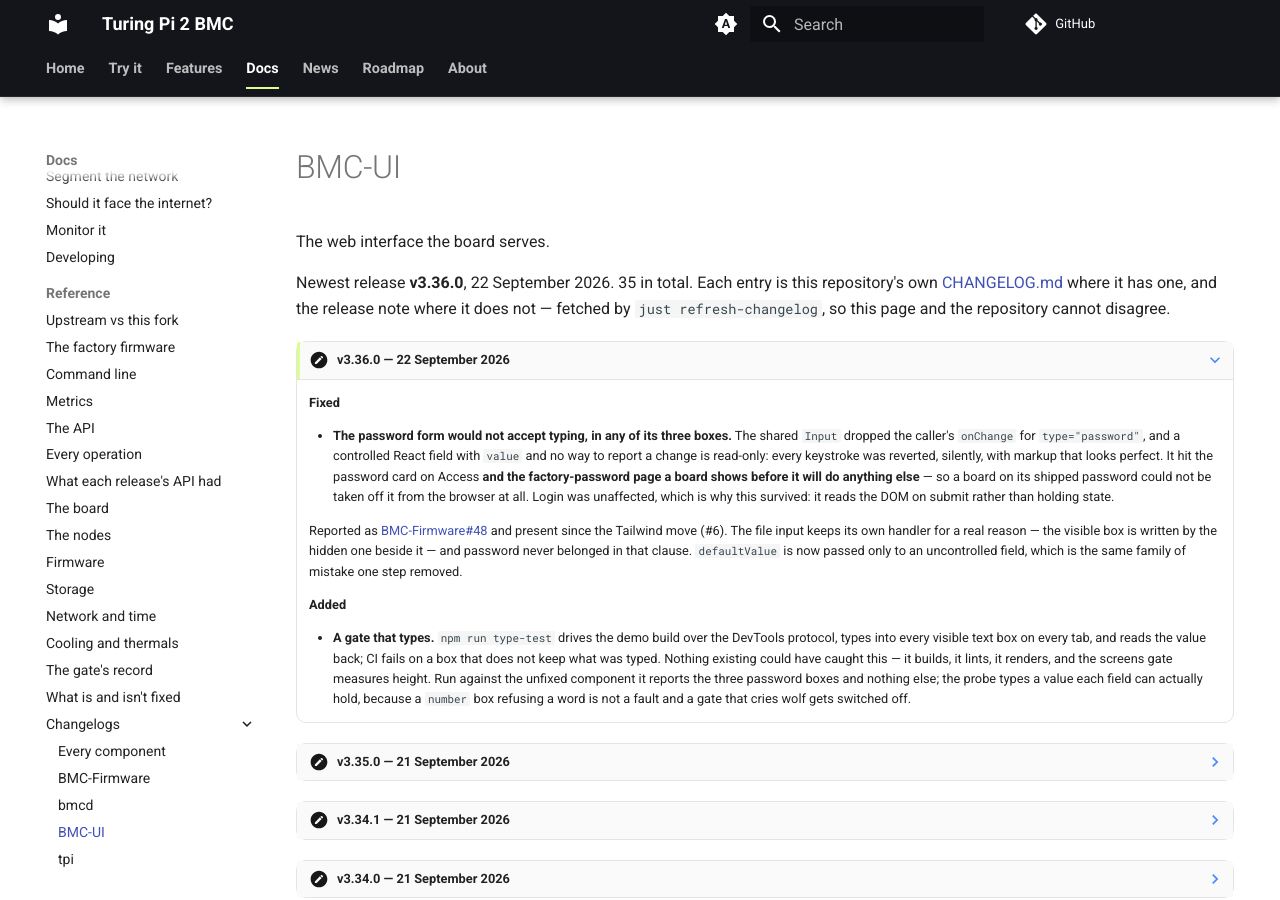
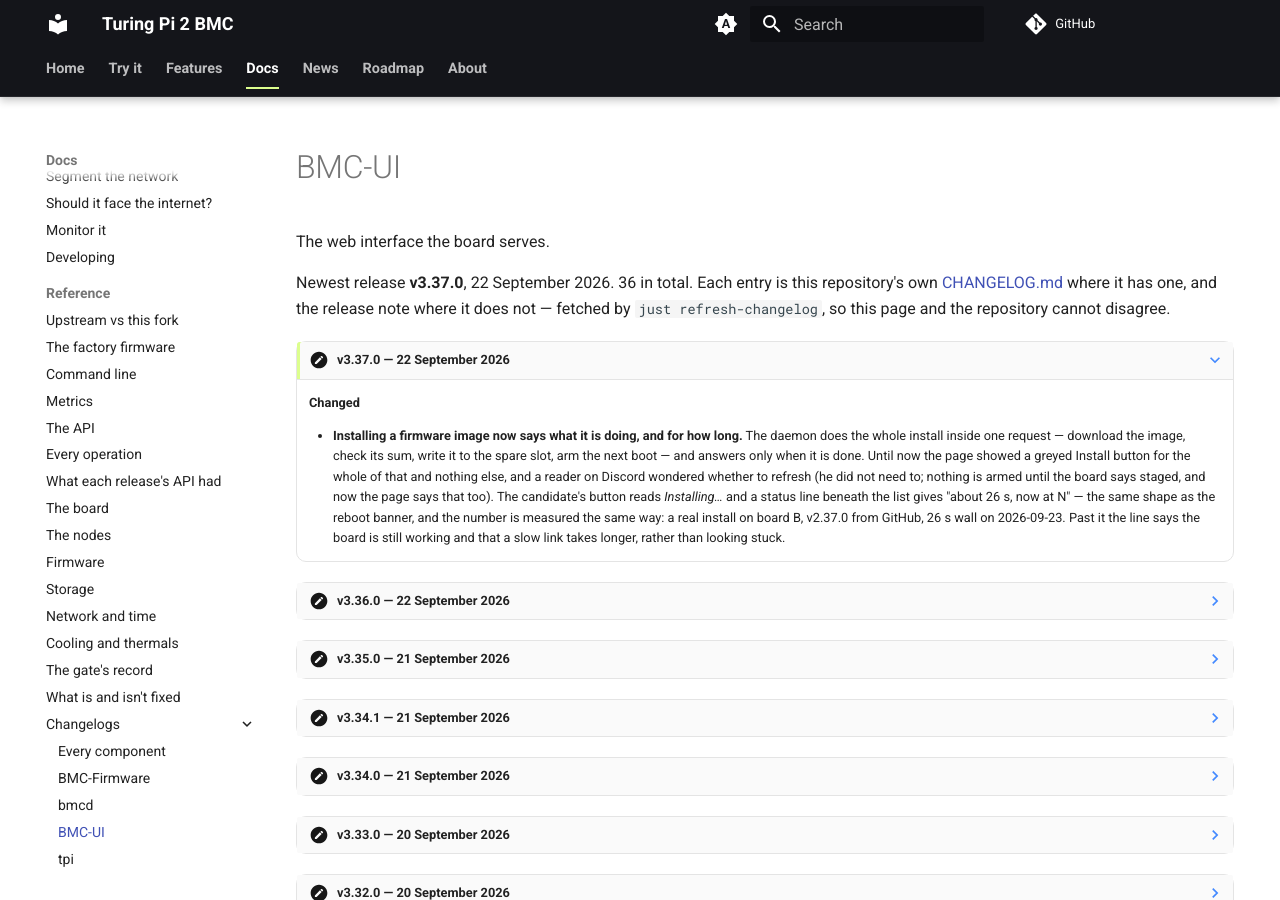
Before and after one commit to excavador-turing/www, an MkDocs documentation site: the page built from docs/changelog/bmc-ui.md, in a window 1280 px wide and 900 px high. Built offline with MkDocs 1.6.1 and Material for MkDocs 9.7.7, drawn with Linux system fonts in a browser that asks for light colours; comment, search, counter and statistics services are not loaded.

Commit message:
v2.38.0 is out: changelog, news post, feed and facts refreshed
Co-Authored-By: Claude Fable 5.1 <noreply@anthropic.com>

```diff
--- a/docs/changelog/bmc-ui.md
+++ b/docs/changelog/bmc-ui.md
@@ -1,5 +1,5 @@
 ---
-description: "Every BMC-UI release and what changed in it: 35 entries, newest v3.36.0, taken from the repository's own CHANGELOG.md."
+description: "Every BMC-UI release and what changed in it: 36 entries, newest v3.37.0, taken from the repository's own CHANGELOG.md."
 hide:
   - toc
 ---
@@ -8,9 +8,26 @@ hide:
 
 The web interface the board serves.
 
-Newest release **v3.36.0**, 22 September 2026. 35 in total. Each entry is this repository's own [CHANGELOG.md](https://github.com/excavador-turing/BMC-UI/blob/hive/CHANGELOG.md) where it has one, and the release note where it does not — fetched by `just refresh-changelog`, so this page and the repository cannot disagree.
+Newest release **v3.37.0**, 22 September 2026. 36 in total. Each entry is this repository's own [CHANGELOG.md](https://github.com/excavador-turing/BMC-UI/blob/hive/CHANGELOG.md) where it has one, and the release note where it does not — fetched by `just refresh-changelog`, so this page and the repository cannot disagree.
 
-???+ note "v3.36.0 — 22 September 2026"
+???+ note "v3.37.0 — 22 September 2026"
+
+    **Changed**
+
+    - **Installing a firmware image now says what it is doing, and for how
+      long.** The daemon does the whole install inside one request — download
+      the image, check its sum, write it to the spare slot, arm the next boot —
+      and answers only when it is done. Until now the page showed a greyed
+      Install button for the whole of that and nothing else, and a reader on
+      Discord wondered whether to refresh (he did not need to; nothing is armed
+      until the board says staged, and now the page says that too). The
+      candidate's button reads *Installing…* and a status line beneath the list
+      gives "about 26 s, now at N" — the same shape as the reboot banner, and the
+      number is measured the same way: a real install on board B, v2.37.0 from
+      GitHub, 26 s wall on 2026-09-23. Past it the line says the board is still
+      working and that a slow link takes longer, rather than looking stuck.
+
+??? note "v3.36.0 — 22 September 2026"
 
     **Fixed**
 
--- a/docs/data/news-posts.json
+++ b/docs/data/news-posts.json
@@ -1,4 +1,5 @@
 {
+ "v2.38.0": "v2.38.0",
  "v2.37.0": "v2.37.0",
  "v2.36.0": "v2.36.0",
  "v2.35.0": "v2.35.0",
--- a/docs/data/roadmap.json
+++ b/docs/data/roadmap.json
@@ -1,5 +1,5 @@
 {
- "as_of": "2026-09-22",
+ "as_of": "2026-09-23",
  "items": [
   {
    "number": 25,
--- a/docs/feed.xml
+++ b/docs/feed.xml
@@ -5,8 +5,36 @@
   <link href="https://turingpi.xyz/feed.xml" rel="self"/>
   <link href="https://turingpi.xyz/news/"/>
   <id>https://turingpi.xyz/feed.xml</id>
-  <updated>2026-09-22T00:00:00Z</updated>
+  <updated>2026-09-23T00:00:00Z</updated>
   <author><name>excavador-turing</name></author>
+  <entry>
+    <title>Firmware v2.38.0: The page now says what the board is doing while it installs</title>
+    <link href="https://turingpi.xyz/news/v2.38.0/"/>
+    <id>tag:turingpi.xyz,2026-09-23:firmware/2.38.0</id>
+    <updated>2026-09-23T00:00:00Z</updated>
+    <content type="text">Pins **BMC-UI 3.37.0**. bmcd stays at 2.38.2 and tpi at 1.10.0. One change,
+from a reader who had just done an update for the first time.
+
+### Changed
+
+- **The Firmware tab now says what the board is doing while it installs.**
+  Installing from a source took about half a minute of silence — a greyed
+  button and nothing else — because the daemon does the whole job inside one
+  request (download the image, check its sum, write it to the spare slot,
+  arm the next boot) and answers when it is done. A reader wondered whether
+  to refresh; he did not need to, and now the page says so: the button reads
+  *Installing…* and a status line counts &quot;about 26 s, now at N&quot;, the number
+  measured on a real board like the reboot banner's. Past it the line says
+  the board is still working and that a slow link takes longer. Nothing is
+  armed until the board says staged, and the page says that too.
+
+  This is also the first release built with the new CI: the cross-toolchain
+  comes prebuilt from an image, the Rust packages from a compiler cache, and
+  a firmware build takes about eleven minutes instead of twenty-four. Nothing
+  in the image changes because of that — the compiler is the same binary,
+  built from the same defconfig in the same container — and both boards
+  here are the check.</content>
+  </entry>
   <entry>
     <title>Firmware v2.37.0: The password form could not be typed into, and nothing noticed</title>
     <link href="https://turingpi.xyz/news/v2.37.0/"/>
--- a/docs/llms.txt
+++ b/docs/llms.txt
@@ -61,14 +61,15 @@ Generated by `scripts/llms.py` from the site's own navigation and each page's de
 - [Reference: The gate's record](https://turingpi.xyz/reference/gate-history/): Every firmware update these boards have taken and whether the gate promoted or rolled it back, read from the board's own counter.
 - [Reference: What is and isn't fixed](https://turingpi.xyz/reference/known-faults/): What this fork has fixed, what is still open, and what upstream never fixed, each entry with where and when it was measured.
 - [Changelogs: Every component](https://turingpi.xyz/changelog/): What changed in every release of the firmware, the daemon, the interface and the command line, from each repository's own CHANGELOG.md.
-- [Changelogs: BMC-Firmware](https://turingpi.xyz/changelog/firmware/): Every BMC-Firmware release and what changed in it: 34 entries, newest v2.37.0, taken from the repository's own CHANGELOG.md.
+- [Changelogs: BMC-Firmware](https://turingpi.xyz/changelog/firmware/): Every BMC-Firmware release and what changed in it: 35 entries, newest v2.38.0, taken from the repository's own CHANGELOG.md.
 - [Changelogs: bmcd](https://turingpi.xyz/changelog/bmcd/): Every bmcd release and what changed in it: 42 entries, newest 2.38.2, taken from the repository's own CHANGELOG.md.
-- [Changelogs: BMC-UI](https://turingpi.xyz/changelog/bmc-ui/): Every BMC-UI release and what changed in it: 35 entries, newest v3.36.0, taken from the repository's own CHANGELOG.md.
+- [Changelogs: BMC-UI](https://turingpi.xyz/changelog/bmc-ui/): Every BMC-UI release and what changed in it: 36 entries, newest v3.37.0, taken from the repository's own CHANGELOG.md.
 - [Changelogs: tpi](https://turingpi.xyz/changelog/tpi/): Every tpi release and what changed in it: 15 entries, newest v1.10.0, taken from the repository's own CHANGELOG.md.
 
 ## News
 
 - [News](https://turingpi.xyz/news/): What shipped in each Turing Pi 2 BMC firmware release and what it changed for the person using the board, newest first, with the interface pictured.
+- [The page now says what the board is doing while it installs](https://turingpi.xyz/news/v2.38.0/): Installing from the Firmware tab took about half a minute of silence — a greyed button and nothing else — and a reader wondered whether to refresh.
 - [The password form could not be typed into, and nothing noticed](https://turingpi.xyz/news/v2.37.0/): Three boxes that looked normal, focused normally, and refused every character — including on the page a board shows before it will do anything else, so a board…
 - [Two ways a board with no DNS failed to mention it](https://turingpi.xyz/news/v2.36.0/): A static address came back from every reboot with no resolvers, because the stanza that rebuilds them carried a # the board's ifup read as a comment.
 - [A fixed address from the Network tab, and a clock that says why](https://turingpi.xyz/news/v2.35.0/): The BMC's own address — DHCP or static, with gateway and resolvers — from the Network tab, applied then confirmed at the new address so a typo cannot strand…
@@ -78,7 +79,6 @@ Generated by `scripts/llms.py` from the site's own navigation and each page's de
 - [The metrics say which module is armed for USB boot](https://turingpi.xyz/news/v2.30.0/): Pins bmcd 2.36.3. BMC-UI stays at 3.27.0 and tpi is unchanged.
 - [Firmware v2.29.0](https://turingpi.xyz/news/v2.29.0/): Pins bmcd 2.36.1. BMC-UI stays at 3.27.0 and tpi is unchanged.
 - [Who may reach this board, from the interface that asks for the password](https://turingpi.xyz/news/v2.28.0/): Pins bmcd 2.36.0 and BMC-UI 3.27.0; tpi is unchanged and already current.
-- [The latest of all three, and the SD card listed](https://turingpi.xyz/news/v2.27.0/): The first release that carries the latest of all three: BMC-UI 3.26.0, bmcd 2.34.0 and tpi 1.8.0.
 
 ## Roadmap
 
```
Also changed, not shown: docs/changelog/firmware.md (+28 -3 lines), docs/changelog/index.md (+2 -2 lines), docs/data/facts.yaml (+7 -7 lines), docs/news/posts/2.38.0.md (added, +39 -0 lines), docs/roadmap.md (+2 -2 lines).
